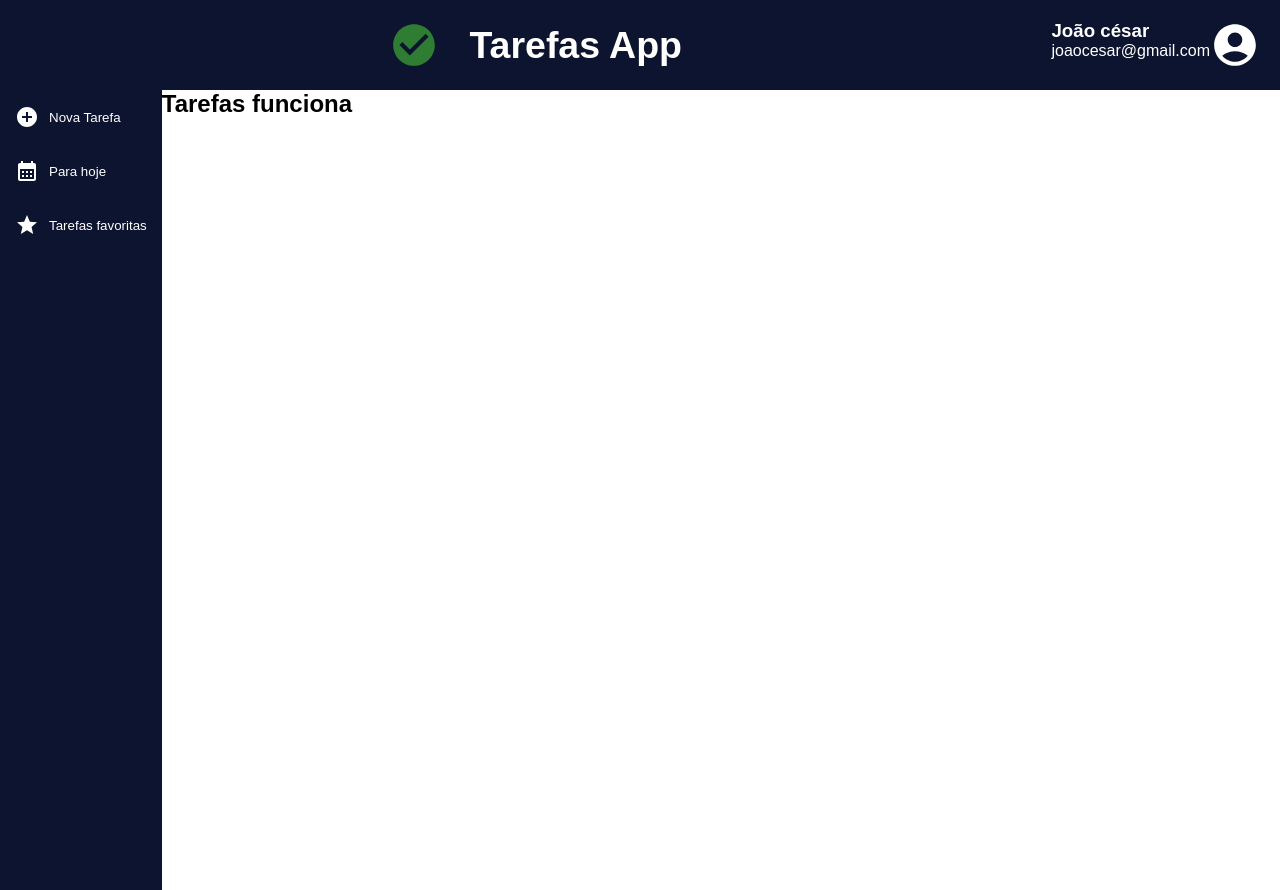
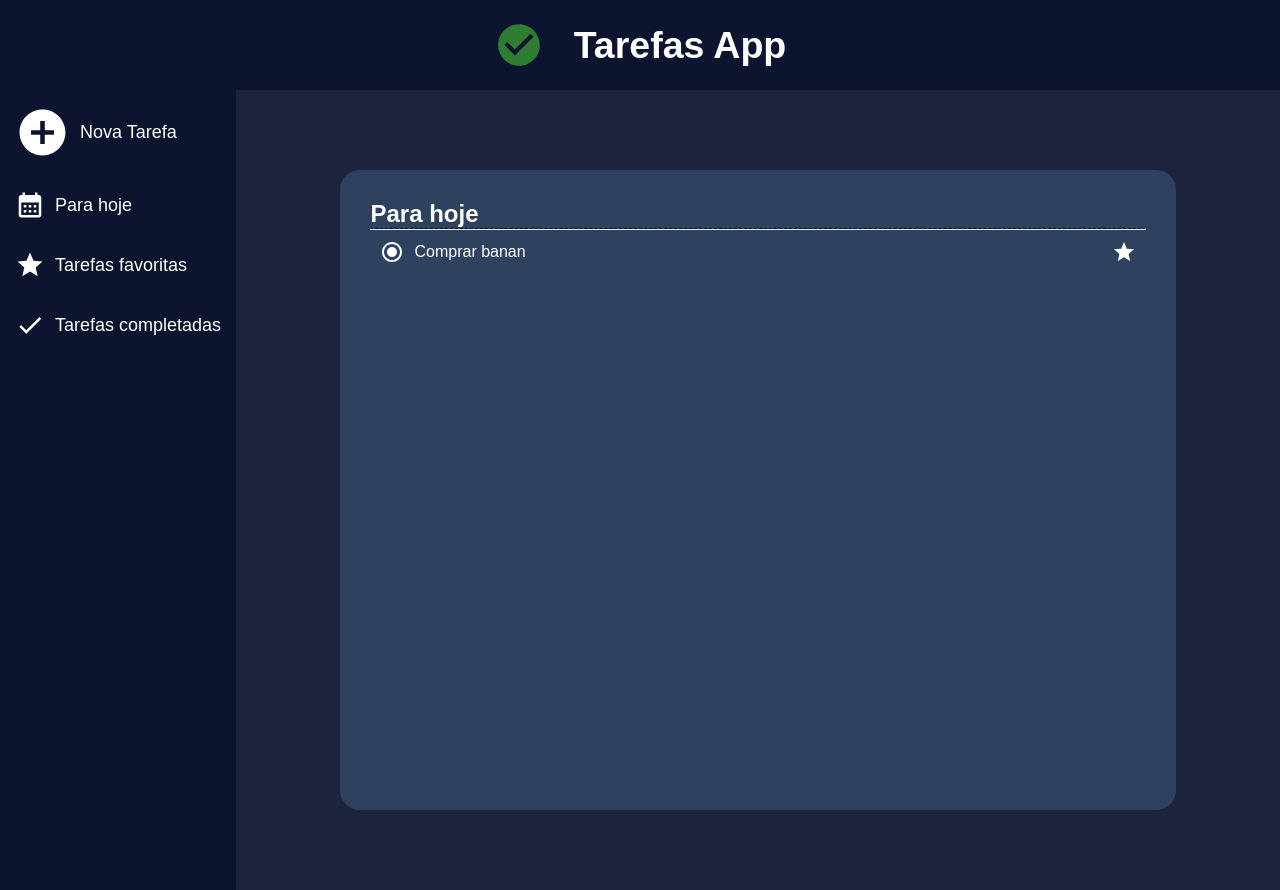
Before and after one commit to ojuliocode/magic-react-projeto-2, a React (Vite) app: page / in a window 1280 px wide. Built offline with nearby package versions, Linux system fonts and the light colour scheme.

Commit message:
tela de tarefas

```diff
--- a/src/App.jsx
+++ b/src/App.jsx
@@ -12,7 +12,7 @@ function App() {
       <Header></Header>
       <section className='container-do-conteudo'>
         <NavBar></NavBar>
-        <Tarefas></Tarefas>
+        <Tarefas titulo="Para hoje"></Tarefas>
       </section>
     </>
   )
--- a/src/componentes/Botao/Botao.css
+++ b/src/componentes/Botao/Botao.css
@@ -7,9 +7,12 @@
     padding: 15px;
     align-items: center;
     border: none;
-    background-color: var(--main-color);
+    background-color: transparent;
     color:white;
     cursor: pointer;
+    font-size: 18px;
+    width: 100%; /* Ensure the width is auto */
+    white-space: nowrap; /* Prevent text from breaking */
 }
 
 .btn-principal:hover {
--- a/src/componentes/Botao/Botao.jsx
+++ b/src/componentes/Botao/Botao.jsx
@@ -2,17 +2,19 @@ import "./Botao.css"
 import { AddCircle } from "@mui/icons-material";
 import { CalendarMonth } from "@mui/icons-material";
 import { Star } from "@mui/icons-material";
+import { Check } from "@mui/icons-material";
 
 function Botao(props){
     const IconComponent = {
         addCircle: AddCircle,
         calendar: CalendarMonth,
         star: Star,
+        check: Check
       }[props.nome];
 
     return (
         <button className="btn-principal">
-            <IconComponent></IconComponent>
+            <IconComponent sx={{ fontSize: props.iconSize }}></IconComponent>
             <span> {props.texto} </span>
         </button>
     )
--- a/src/componentes/Header/Header.jsx
+++ b/src/componentes/Header/Header.jsx
@@ -9,13 +9,6 @@ function Header(){
             <CheckCircle color="success" sx={{fontSize: 50}}></CheckCircle>
             <h1>Tarefas App</h1>
             </section>
-            <section className="perfil">
-                <div>
-                    <h3>João césar</h3>
-                    <span>joaocesar@gmail.com</span>
-                </div>
-                <AccountCircle sx={{fontSize: 50}}></AccountCircle>
-            </section>
         </header>
     )
 }
--- a/src/componentes/NavBar/NavBar.css
+++ b/src/componentes/NavBar/NavBar.css
@@ -5,4 +5,5 @@
     flex-direction: column;
     background-color: var(--main-color);
     height: 100vh;
+    align-items: flex-start; /* Add this line */
 }
--- a/src/componentes/NavBar/NavBar.jsx
+++ b/src/componentes/NavBar/NavBar.jsx
@@ -4,9 +4,10 @@ import Botao from '../Botao/Botao'
 function NavBar(){
     return (
         <nav className="nav-bar">
-            <Botao nome="addCircle" texto="Nova Tarefa"/>
-            <Botao nome="calendar" texto="Para hoje"/>
-            <Botao nome="star" texto="Tarefas favoritas"/>
+            <Botao iconSize={55} nome="addCircle" texto="Nova Tarefa"/>
+            <Botao iconSize={30} nome="calendar" texto="Para hoje"/>
+            <Botao iconSize={30} nome="star" texto="Tarefas favoritas"/>
+            <Botao iconSize={30} nome="check" texto="Tarefas completadas"/>
         </nav>
     )
 }
--- a/src/componentes/Tarefa/Tarefa.css
+++ b/src/componentes/Tarefa/Tarefa.css
@@ -0,0 +1,22 @@
+.tarefa-unica {
+  cursor: pointer;
+  background-color: transparent;
+  margin: 5px;
+  padding: 5px;
+  border-radius: 10px;
+  display: flex;
+  align-items: center;
+  justify-content: space-between;
+}
+
+.tarefa-unica:hover {
+  cursor: pointer;
+  background-color: #445B7D;
+}
+
+.icone-com-texto {
+  display: flex;
+  justify-content: center;
+  align-items: center;
+  gap: 10px;
+}
--- a/src/componentes/Tarefa/Tarefa.jsx
+++ b/src/componentes/Tarefa/Tarefa.jsx
@@ -1,7 +1,23 @@
 import "./Tarefa.css"
+import { RadioButtonChecked, RadioButtonUnchecked, StarOutline, Star } from "@mui/icons-material"
 
-function Tarefa(){
-    return <h1> Tarefa funciona </h1>
+function Tarefa(props){
+    return (
+      <section className="tarefa-unica">
+        <section className="icone-com-texto">
+
+        {
+          props.checked ? <RadioButtonChecked /> : <RadioButtonUnchecked />
+        }
+        <span>
+            {props.texto}
+        </span>
+        </section>
+        {
+          props.favorita ? <Star /> : <StarOutline />
+        }
+      </section>
+    )
 }
 
 export default Tarefa
--- a/src/componentes/Tarefas/Tarefas.css
+++ b/src/componentes/Tarefas/Tarefas.css
@@ -0,0 +1,21 @@
+.tarefas-wrapper {
+  background-color: #1D233D;
+  width: 100%;
+  display: flex;
+  justify-content: center;
+  align-items: center;
+}
+
+.tarefas {
+  background-color: #2E4260;
+  width: 80%;
+  height: 80%;
+  border-radius: 20px;
+  padding: 30px;
+  color: white;
+}
+
+
+.dashed-line {
+  border-top: 1px dashed black;
+}
--- a/src/componentes/Tarefas/Tarefas.jsx
+++ b/src/componentes/Tarefas/Tarefas.jsx
@@ -1,7 +1,16 @@
+import Tarefa from "../Tarefa/Tarefa"
 import "./Tarefas.css"
 
-function Tarefas(){
-    return <h1> Tarefas funciona </h1>
+function Tarefas(props){
+    return (
+      <main className="tarefas-wrapper">
+        <section className="tarefas">
+          <h2> {props.titulo} </h2>
+          <hr class="dashed-line"/>
+          <Tarefa texto="Comprar banan" favorita={true} checked={true}></Tarefa>
+        </section>
+      </main>
+    )
 }
 
 export default Tarefas
```
